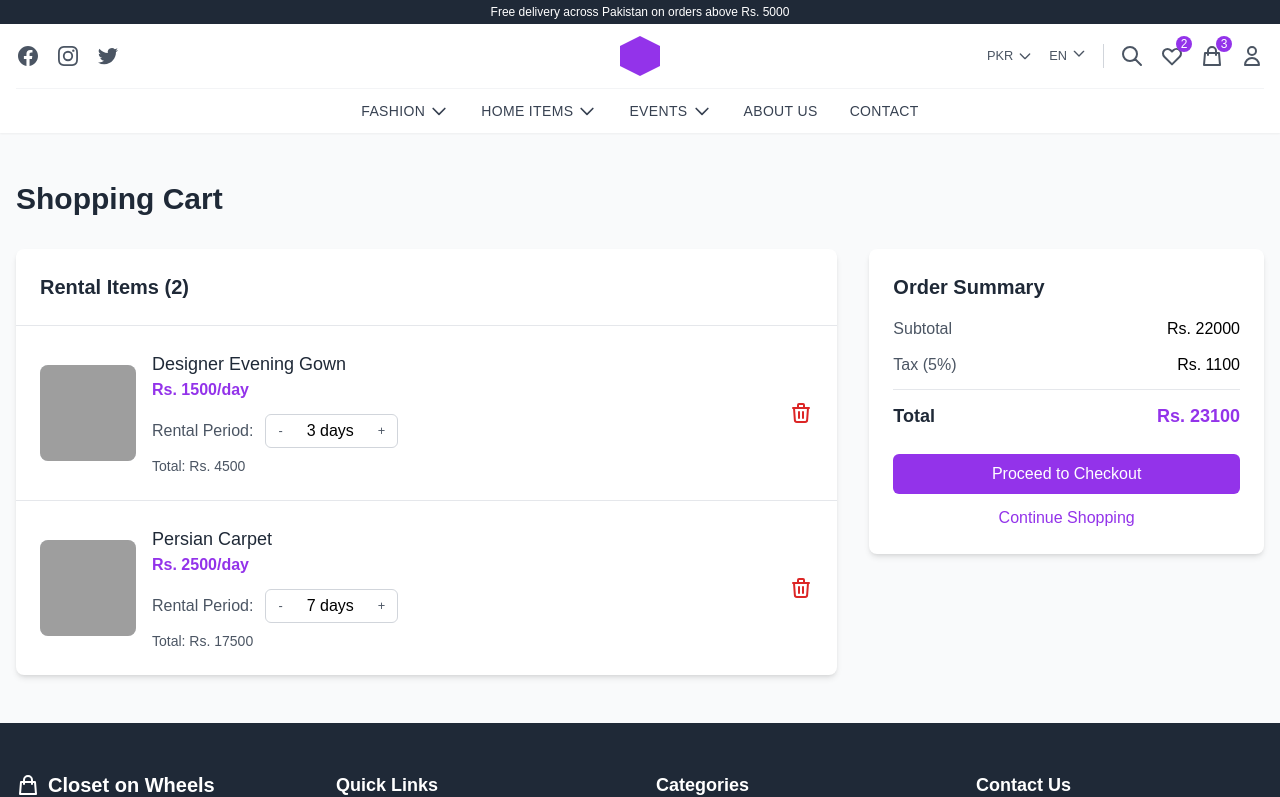
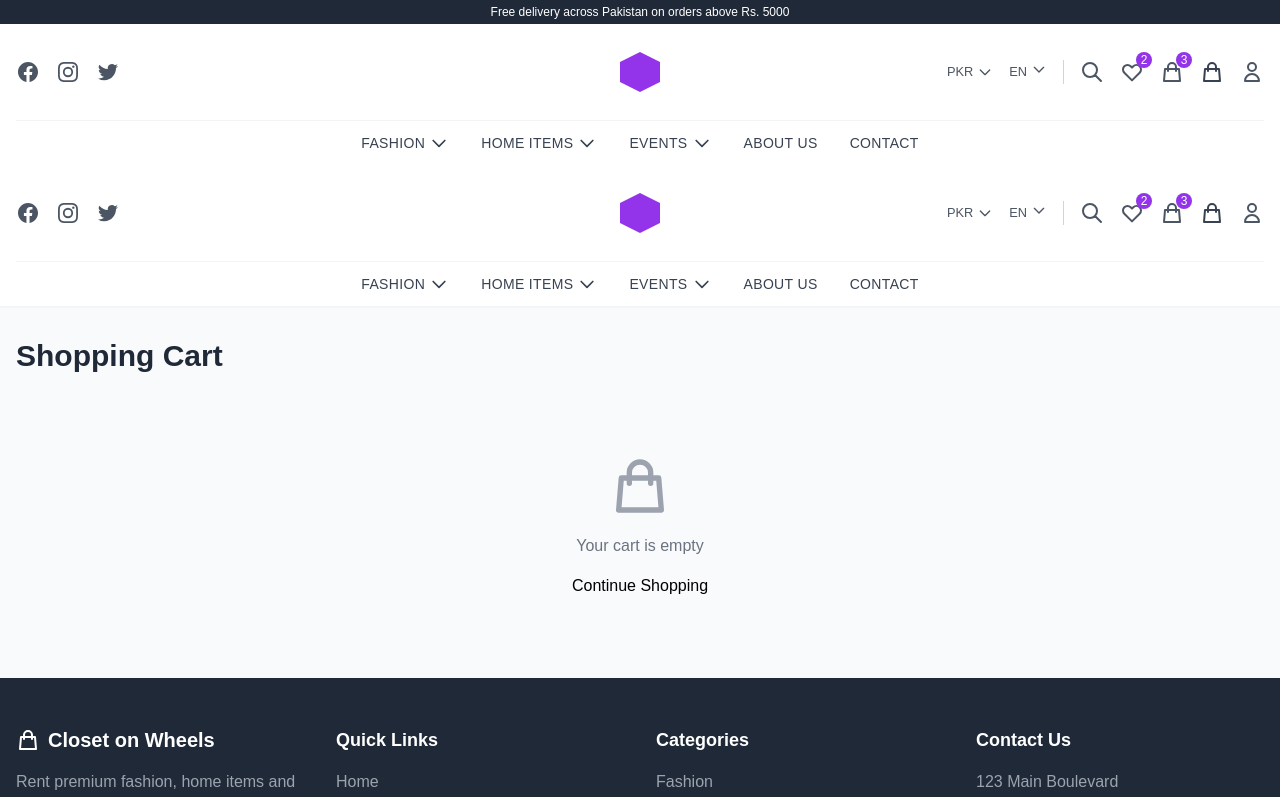
Before and after one commit to sobia-kanwal/closet-on-wheels, a Next.js app: page /cart in a window 1280 px wide. Shown: the top 797 px of the page. Built offline with nearby package versions, Linux system fonts and the light colour scheme; grey boxes are pictures that could not be loaded.

Commit message:
Dynamic checkout

```diff
--- a/components/MainHeader.js
+++ b/components/MainHeader.js
@@ -86,6 +86,29 @@ const MainHeader = () => {
     return () => {
       document.removeEventListener('mousedown', handleClickOutside);
     };
+  }, []);
+
+  const [cartItems, setCartItems] = useState([]);
+  const [cartCount, setCartCount] = useState(0);
+
+  // Fetch cart items from database
+  useEffect(() => {
+    const fetchCartItems = async () => {
+      try {
+        // In a real application, this would be an API call to your backend
+        // For demonstration, we'll use localStorage as a mock database
+        const savedCart = localStorage.getItem('cartItems');
+        if (savedCart) {
+          const items = JSON.parse(savedCart);
+          setCartItems(items);
+          setCartCount(items.reduce((total, item) => total + item.quantity, 0));
+        }
+      } catch (error) {
+        console.error('Error fetching cart items:', error);
+      }
+    };
+
+    fetchCartItems();
   }, []);
 
   const handleLogout = () => {
@@ -193,6 +216,18 @@ const MainHeader = () => {
               </svg>
               <span className="absolute -top-2 -right-2 bg-purple-600 text-white text-xs rounded-full h-4 w-4 flex items-center justify-center">3</span>
             </Link>
+          <Link href="/cart">
+            <a className="relative p-2 text-gray-700 hover:text-purple-600">
+              <svg className="w-6 h-6" fill="none" stroke="currentColor" viewBox="0 0 24 24" xmlns="http://www.w3.org/2000/svg">
+                <path strokeLinecap="round" strokeLinejoin="round" strokeWidth="2" d="M16 11V7a4 4 0 00-8 0v4M5 9h14l1 12H4L5 9z"></path>
+              </svg>
+              {cartCount > 0 && (
+                <span className="absolute top-0 right-0 bg-purple-600 text-white text-xs rounded-full h-5 w-5 flex items-center justify-center">
+                  {cartCount}
+                </span>
+              )}
+            </a>
+          </Link>
 
             {/* User Account or Login */}
             {user ? (
--- a/components/ProductCard.js
+++ b/components/ProductCard.js
@@ -2,6 +2,7 @@
 import { useState } from 'react';
 import Image from 'next/image';
 import Link from 'next/link';
+import AddToCartButton from '../components/AddToCartButton';
 
 const ProductCard = ({ product }) => {
   const [isLiked, setIsLiked] = useState(false);
@@ -63,9 +64,7 @@ const ProductCard = ({ product }) => {
         </div>
 
         <div className="flex space-x-2">
-          <button className="flex-1 bg-purple-600 text-white py-2 px-4 rounded hover:bg-purple-700 transition duration-300">
-            Rent Now
-          </button>
+                <AddToCartButton product={product} />
           <button className="bg-gray-200 text-gray-700 p-2 rounded hover:bg-gray-300 transition duration-300">
             <svg xmlns="http://www.w3.org/2000/svg" className="h-5 w-5" fill="none" viewBox="0 0 24 24" stroke="currentColor">
               <path strokeLinecap="round" strokeLinejoin="round" strokeWidth={2} d="M3 3h2l.4 2M7 13h10l4-8H5.4M7 13L5.4 5M7 13l-2.293 2.293c-.63.63-.184 1.707.707 1.707H17m0 0a2 2 0 100 4 2 2 0 000-4zm-8 2a2 2 0 11-4 0 2 2 0 014 0z" />
--- a/pages/cart.js
+++ b/pages/cart.js
@@ -1,156 +1,244 @@
-// pages/cart.js
-import { useState } from 'react';
+// pages/cart.js (updated Link components)
+import { useState, useEffect } from 'react';
 import Head from 'next/head';
 import Link from 'next/link';
+import MainHeader from '../components/MainHeader';
 
 const Cart = () => {
-  const [cartItems, setCartItems] = useState([
-    {
-      id: 1,
-      name: "Designer Evening Gown",
-      price: 1500,
-      image: "/images/products/evening-gown.jpg",
-      rentalDays: 3,
-      startDate: "2023-06-15",
-      endDate: "2023-06-18"
-    },
-    {
-      id: 2,
-      name: "Persian Carpet",
-      price: 2500,
-      image: "/images/products/persian-carpet.jpg",
-      rentalDays: 7,
-      startDate: "2023-06-20",
-      endDate: "2023-06-27"
-    }
-  ]);
+  const [cartItems, setCartItems] = useState([]);
+  const [loading, setLoading] = useState(true);
 
-  const updateRentalDays = (id, days) => {
-    if (days < 1) return;
-    setCartItems(cartItems.map(item =>
-      item.id === id ? {...item, rentalDays: days} : item
-    ));
+  // Fetch cart items from database
+  useEffect(() => {
+    const fetchCartItems = async () => {
+      try {
+        // In a real application, this would be an API call to your backend
+        const savedCart = localStorage.getItem('cartItems');
+        if (savedCart) {
+          setCartItems(JSON.parse(savedCart));
+        }
+        setLoading(false);
+      } catch (error) {
+        console.error('Error fetching cart items:', error);
+        setLoading(false);
+      }
+    };
+
+    fetchCartItems();
+  }, []);
+
+  const updateDays = (productId, days) => {
+    const daysValue = Math.max(1, parseInt(days) || 1);
+    const updatedCart = cartItems.map(item =>
+      item.id === productId
+        ? { ...item, days: daysValue, total: item.price * item.quantity * daysValue }
+        : item
+    );
+    setCartItems(updatedCart);
+    localStorage.setItem('cartItems', JSON.stringify(updatedCart));
   };
 
-  const removeItem = (id) => {
-    setCartItems(cartItems.filter(item => item.id !== id));
+  const updateQuantity = (productId, quantity) => {
+    const quantityValue = Math.max(1, parseInt(quantity) || 1);
+    const updatedCart = cartItems.map(item =>
+      item.id === productId
+        ? { ...item, quantity: quantityValue, total: item.price * quantityValue * item.days }
+        : item
+    );
+    setCartItems(updatedCart);
+    localStorage.setItem('cartItems', JSON.stringify(updatedCart));
   };
 
-  const subtotal = cartItems.reduce((total, item) => total + (item.price * item.rentalDays), 0);
-  const tax = subtotal * 0.05; // 5% tax
-  const total = subtotal + tax;
+  const removeFromCart = (productId) => {
+    const updatedCart = cartItems.filter(item => item.id !== productId);
+    setCartItems(updatedCart);
+    localStorage.setItem('cartItems', JSON.stringify(updatedCart));
+  };
+
+  const clearCart = () => {
+    setCartItems([]);
+    localStorage.removeItem('cartItems');
+  };
+
+  const getCartTotal = () => {
+    return cartItems.reduce((total, item) => total + item.total, 0);
+  };
+
+  const getCartItemsCount = () => {
+    return cartItems.reduce((count, item) => count + item.quantity, 0);
+  };
+
+  if (loading) {
+    return (
+      <>
+        <MainHeader />
+        <div className="min-h-screen flex items-center justify-center">
+          <div className="animate-spin rounded-full h-12 w-12 border-t-2 border-b-2 border-purple-500"></div>
+        </div>
+      </>
+    );
+  }
 
   return (
     <>
       <Head>
         <title>Shopping Cart - Closet on Wheels</title>
-        <meta name="description" content="Review your rental items" />
+        <meta name="description" content="Your shopping cart" />
       </Head>
 
-      <div className="container mx-auto px-4 py-12">
+      <MainHeader />
+
+      <div className="container mx-auto px-4 py-8">
         <h1 className="text-3xl font-bold mb-8 text-gray-800">Shopping Cart</h1>
 
         {cartItems.length === 0 ? (
           <div className="text-center py-12">
-            <svg xmlns="http://www.w3.org/2000/svg" className="h-24 w-24 mx-auto text-gray-400 mb-4" fill="none" viewBox="0 0 24 24" stroke="currentColor">
-              <path strokeLinecap="round" strokeLinejoin="round" strokeWidth={2} d="M3 3h2l.4 2M7 13h10l4-8H5.4M7 13L5.4 5M7 13l-2.293 2.293c-.63.63-.184 1.707.707 1.707H17m0 0a2 2 0 100 4 2 2 0 000-4zm-8 2a2 2 0 11-4 0 2 2 0 014 0z" />
+            <svg className="w-16 h-16 mx-auto text-gray-400" fill="none" stroke="currentColor" viewBox="0 0 24 24" xmlns="http://www.w3.org/2000/svg">
+              <path strokeLinecap="round" strokeLinejoin="round" strokeWidth="2" d="M16 11V7a4 4 0 00-8 0v4M5 9h14l1 12H4L5 9z"></path>
             </svg>
-            <h2 className="text-2xl font-semibold text-gray-700 mb-4">Your cart is empty</h2>
-            <p className="text-gray-600 mb-8">Start adding items to your cart to see them here</p>
-            <Link href="/" className="btn-primary inline-block">
+            <p className="mt-4 text-gray-500">Your cart is empty</p>
+            <Link href="/" className="mt-4 btn-outline inline-block">
               Continue Shopping
             </Link>
           </div>
         ) : (
           <div className="grid grid-cols-1 lg:grid-cols-3 gap-8">
             <div className="lg:col-span-2">
-              <div className="bg-white rounded-lg shadow-md overflow-hidden">
-                <div className="p-6 border-b border-gray-200">
-                  <h2 className="text-xl font-semibold text-gray-800">Rental Items ({cartItems.length})</h2>
-                </div>
+              <div className="bg-white rounded-lg shadow-md p-6">
+                <div className="flow-root">
+                  <ul className="-my-6 divide-y divide-gray-200">
+                    {cartItems.map(item => (
+                      <li key={item.id} className="py-6 flex">
+                        <div className="flex-shrink-0 w-24 h-24 bg-gray-200 rounded-md overflow-hidden flex items-center justify-center">
+                          <div className="w-full h-full bg-gradient-to-br from-purple-100 to-blue-100 flex items-center justify-center">
+                            <span className="text-gray-500 text-xs">Product Image</span>
+                          </div>
+                        </div>
 
-                <div className="divide-y divide-gray-200">
-                  {cartItems.map(item => (
-                    <div key={item.id} className="p-6 flex flex-col sm:flex-row items-start sm:items-center">
-                      <div className="flex-shrink-0 w-24 h-24 bg-gray-200 rounded-lg overflow-hidden mr-4">
-                        <img src={item.image} alt={item.name} className="w-full h-full object-cover" />
-                      </div>
+                        <div className="ml-4 flex-1 flex flex-col">
+                          <div>
+                            <div className="flex justify-between text-base font-medium text-gray-900">
+                              <h3>{item.name}</h3>
+                              <p className="ml-4">Rs. {item.total.toLocaleString()}</p>
+                            </div>
+                            <p className="mt-1 text-sm text-gray-500">Rs. {item.price.toLocaleString()} / day</p>
+                          </div>
+                          <div className="flex-1 flex items-end justify-between text-sm">
+                            <div className="flex flex-col space-y-2">
+                              <div className="flex items-center">
+                                <label className="mr-2 text-gray-700">Days:</label>
+                                <input
+                                  type="number"
+                                  min="1"
+                                  value={item.days}
+                                  onChange={(e) => updateDays(item.id, e.target.value)}
+                                  className="w-16 p-1 border border-gray-300 rounded"
+                                />
+                              </div>
 
-                      <div className="flex-grow mt-4 sm:mt-0">
-                        <h3 className="text-lg font-medium text-gray-800">{item.name}</h3>
-                        <p className="text-purple-600 font-semibold">Rs. {item.price}/day</p>
+                              <div className="flex items-center">
+                                <label className="mr-2 text-gray-700">Qty:</label>
+                                <input
+                                  type="number"
+                                  min="1"
+                                  value={item.quantity}
+                                  onChange={(e) => updateQuantity(item.id, e.target.value)}
+                                  className="w-16 p-1 border border-gray-300 rounded"
+                                />
+                              </div>
+                            </div>
 
-                        <div className="mt-3 flex items-center">
-                          <span className="text-gray-600 mr-3">Rental Period:</span>
-                          <div className="flex items-center border border-gray-300 rounded-md">
                             <button
-                              onClick={() => updateRentalDays(item.id, item.rentalDays - 1)}
-                              className="px-3 py-1 text-gray-600 hover:bg-gray-100"
+                              onClick={() => removeFromCart(item.id)}
+                              className="font-medium text-red-600 hover:text-red-500"
                             >
-                              -
-                            </button>
-                            <span className="px-3 py-1">{item.rentalDays} days</span>
-                            <button
-                              onClick={() => updateRentalDays(item.id, item.rentalDays + 1)}
-                              className="px-3 py-1 text-gray-600 hover:bg-gray-100"
-                            >
-                              +
+                              Remove
                             </button>
                           </div>
                         </div>
+                      </li>
+                    ))}
+                  </ul>
+                </div>
+              </div>
 
-                        <div className="mt-2 text-sm text-gray-600">
-                          <span>Total: Rs. {item.price * item.rentalDays}</span>
-                        </div>
-                      </div>
-
-                      <button
-                        onClick={() => removeItem(item.id)}
-                        className="mt-4 sm:mt-0 text-red-600 hover:text-red-800"
-                      >
-                        <svg xmlns="http://www.w3.org/2000/svg" className="h-6 w-6" fill="none" viewBox="0 0 24 24" stroke="currentColor">
-                          <path strokeLinecap="round" strokeLinejoin="round" strokeWidth={2} d="M19 7l-.867 12.142A2 2 0 0116.138 21H7.862a2 2 0 01-1.995-1.858L5 7m5 4v6m4-6v6m1-10V4a1 1 0 00-1-1h-4a1 1 0 00-1 1v3M4 7h16" />
-                        </svg>
-                      </button>
-                    </div>
-                  ))}
-                </div>
+              <div className="mt-4">
+                <button
+                  onClick={clearCart}
+                  className="btn-outline w-full text-center"
+                >
+                  Clear Cart
+                </button>
               </div>
             </div>
 
-            <div className="lg:col-span-1">
+            <div>
               <div className="bg-white rounded-lg shadow-md p-6 sticky top-4">
-                <h2 className="text-xl font-semibold text-gray-800 mb-4">Order Summary</h2>
+                <h2 className="text-xl font-semibold mb-4 text-gray-800">Order Summary</h2>
 
-                <div className="space-y-3 mb-6">
+                <div className="space-y-4 mb-6">
                   <div className="flex justify-between">
-                    <span className="text-gray-600">Subtotal</span>
-                    <span className="font-medium">Rs. {subtotal}</span>
+                    <span className="text-gray-600">Subtotal ({getCartItemsCount()} items)</span>
+                    <span className="font-medium">Rs. {getCartTotal().toLocaleString()}</span>
                   </div>
 
                   <div className="flex justify-between">
                     <span className="text-gray-600">Tax (5%)</span>
-                    <span className="font-medium">Rs. {tax}</span>
+                    <span className="font-medium">Rs. {(getCartTotal() * 0.05).toLocaleString()}</span>
                   </div>
 
                   <div className="flex justify-between border-t border-gray-200 pt-3">
                     <span className="text-lg font-semibold text-gray-800">Total</span>
-                    <span className="text-lg font-semibold text-purple-600">Rs. {total}</span>
+                    <span className="text-lg font-semibold text-purple-600">
+                      Rs. {(getCartTotal() * 1.05).toLocaleString()}
+                    </span>
                   </div>
                 </div>
 
-                <Link href="/checkout" className="btn-primary w-full text-center block py-3">
+                <Link href="/checkout" className="btn-primary w-full text-center block">
                   Proceed to Checkout
                 </Link>
 
-                <Link href="/" className="mt-3 text-center text-purple-600 hover:text-purple-800 block">
-                  Continue Shopping
-                </Link>
+                <div className="mt-4 flex justify-center text-sm text-center text-gray-500">
+                  <Link href="/" className="text-purple-600 font-medium hover:text-purple-500">
+                    Continue Shopping
+                  </Link>
+                </div>
               </div>
             </div>
           </div>
         )}
       </div>
+
+      <style jsx>{`
+        .btn-primary {
+          display: block;
+          background-color: #8b5cf6;
+          color: white;
+          font-weight: 600;
+          padding: 0.75rem 1rem;
+          border-radius: 0.375rem;
+          transition: background-color 0.2s;
+          text-align: center;
+        }
+        .btn-primary:hover {
+          background-color: #7c3aed;
+        }
+        .btn-outline {
+          display: block;
+          background-color: white;
+          color: #8b5cf6;
+          font-weight: 600;
+          padding: 0.75rem 1rem;
+          border-radius: 0.375rem;
+          border: 1px solid #8b5cf6;
+          transition: all 0.2s;
+          text-align: center;
+        }
+        .btn-outline:hover {
+          background-color: #f5f3ff;
+        }
+      `}</style>
     </>
   );
 };
--- a/pages/checkout.js
+++ b/pages/checkout.js
@@ -26,43 +26,30 @@ const Checkout = () => {
   const [orderTotal, setOrderTotal] = useState(0);
   const [taxAmount, setTaxAmount] = useState(0);
 
-  // Load cart items on component mount
+  // Load cart items from localStorage
   useEffect(() => {
     const loadCartItems = () => {
       try {
-        // In a real app, this would come from your cart state, context, or API
-        const items = [
-          {
-            id: 'prod_001',
-            name: 'Designer Evening Gown',
-            image: '/images/products/evening-gown.jpg',
-            price: 1500,
-            days: 3,
-            total: 4500
-          },
-          {
-            id: 'prod_002',
-            name: 'Persian Carpet',
-            image: '/images/products/persian-carpet.jpg',
-            price: 2500,
-            days: 7,
-            total: 17500
-          }
-        ];
+        const savedCart = localStorage.getItem('cartItems');
+        if (savedCart) {
+          const items = JSON.parse(savedCart);
+          setCartItems(items);
 
-        setCartItems(items);
-        const subtotal = items.reduce((sum, item) => sum + item.total, 0);
-        const tax = subtotal * 0.05; // 5% tax
+          const subtotal = items.reduce((sum, item) => sum + item.total, 0);
+          const tax = subtotal * 0.05; // 5% tax
 
-        setOrderTotal(subtotal + tax);
-        setTaxAmount(tax);
+          setOrderTotal(subtotal + tax);
+          setTaxAmount(tax);
+        }
       } catch (error) {
         console.error('Error loading cart items:', error);
+        // Redirect to home if no cart items
+        router.push('/');
       }
     };
 
     loadCartItems();
-  }, []);
+  }, [router]);
 
   const handleInputChange = (e) => {
     const { name, value } = e.target;
@@ -114,11 +101,43 @@ const Checkout = () => {
     return Object.keys(newErrors).length === 0;
   };
 
-  // Mock payment processing - always succeeds
-  const processPayment = async () => {
+  const processOrder = async () => {
+    // In a real app, this would call your API
     return new Promise((resolve) => {
       setTimeout(() => {
-        resolve(true); // Always return success
+        // Generate a unique order ID
+        const orderId = `ORD-${Date.now()}-${Math.floor(1000 + Math.random() * 9000)}`;
+
+        // Create order object
+        const order = {
+          orderId,
+          customer: {
+            firstName: formData.firstName,
+            lastName: formData.lastName,
+            email: formData.email,
+            phone: formData.phone,
+            address: formData.address,
+            city: formData.city
+          },
+          items: cartItems,
+          subtotal: orderTotal - taxAmount,
+          tax: taxAmount,
+          delivery: formData.paymentMethod === 'cash' ? 100 : 0,
+          total: formData.paymentMethod === 'cash' ? orderTotal + 100 : orderTotal,
+          paymentMethod: formData.paymentMethod,
+          orderDate: new Date().toISOString(),
+          status: 'confirmed'
+        };
+
+        // Save order to localStorage (in a real app, this would be sent to your backend)
+        const orders = JSON.parse(localStorage.getItem('orders') || '[]');
+        orders.push(order);
+        localStorage.setItem('orders', JSON.stringify(orders));
+
+        // Clear the cart
+        localStorage.removeItem('cartItems');
+
+        resolve(orderId);
       }, 2000);
     });
   };
@@ -138,18 +157,11 @@ const Checkout = () => {
     setIsProcessing(true);
 
     try {
-      // Process payment (always succeeds in this implementation)
-      await processPayment();
-
-      // Generate order ID
-      const orderId = `ORD-${Date.now()}-${Math.floor(1000 + Math.random() * 9000)}`;
-
-      // Redirect to confirmation page with order ID
+      const orderId = await processOrder();
       router.push(`/order-confirmation?orderId=${orderId}`);
     } catch (error) {
-      // This should never happen with our always-succeeding payment processing
-      console.error('Unexpected error:', error);
-      alert('An unexpected error occurred. Please try again.');
+      console.error('Order processing error:', error);
+      alert('Order processing failed. Please try again.');
     } finally {
       setIsProcessing(false);
     }
@@ -182,6 +194,24 @@ const Checkout = () => {
       cardNumber: formattedValue
     });
   };
+
+  // Redirect if cart is empty
+  if (cartItems.length === 0) {
+    return (
+      <div className="min-h-screen flex items-center justify-center">
+        <div className="text-center">
+          <h1 className="text-2xl font-bold text-gray-800 mb-4">Your cart is empty</h1>
+          <p className="text-gray-600 mb-6">Add some items to your cart before checking out.</p>
+          <button
+            onClick={() => router.push('/')}
+            className="btn-primary py-2 px-6"
+          >
+            Continue Shopping
+          </button>
+        </div>
+      </div>
+    );
+  }
 
   return (
     <>
@@ -471,7 +501,7 @@ const Checkout = () => {
 
               <div className="space-y-4 mb-6">
                 <div className="flex justify-between">
-                  <span className="text-gray-600">Subtotal ({cartItems.length} items)</span>
+                  <span className="text-gray-600">Subtotal ({cartItems.reduce((sum, item) => sum + item.quantity, 0)} items)</span>
                   <span className="font-medium">Rs. {(orderTotal - taxAmount).toLocaleString()}</span>
                 </div>
 
@@ -501,12 +531,15 @@ const Checkout = () => {
                 <div className="space-y-3">
                   {cartItems.map(item => (
                     <div key={item.id} className="flex items-center">
-                      <div className="w-12 h-12 bg-gray-200 rounded-md overflow-hidden mr-3">
-                        <img src={item.image} alt={item.name} className="w-full h-full object-cover" />
+                      <div className="w-12 h-12 bg-gray-200 rounded-md overflow-hidden mr-3 flex items-center justify-center">
+                        <div className="w-full h-full bg-gradient-to-br from-purple-100 to-blue-100 flex items-center justify-center">
+                          <span className="text-gray-500 text-xs">Image</span>
+                        </div>
                       </div>
                       <div className="flex-grow">
                         <p className="text-sm font-medium text-gray-800">{item.name}</p>
                         <p className="text-sm text-gray-600">{item.days} days × Rs. {item.price.toLocaleString()}</p>
+                        <p className="text-sm text-gray-600">Qty: {item.quantity}</p>
                       </div>
                       <span className="font-medium">Rs. {item.total.toLocaleString()}</span>
                     </div>
--- a/pages/index.js
+++ b/pages/index.js
@@ -190,7 +190,7 @@ export async function getServerSideProps() {
       name: "Sound System",
       price: 20000,
       rentalPrice: 2500,
-      image: "https://unsplash.com/photos/microphone-on-dj-controller-ZY7fuakuXJ0",
+      image: "https://images.unsplash.com/photo-1596726895343-5b1f4b5b276d?ixlib=rb-4.0.3&ixid=M3wxMjA3fDB8MHxzZWFyY2h8Mnx8c291bmQlMjBzeXN0ZW18ZW58MHx8MHx8fDA%3D&auto=format&fit=crop&w=500&q=60",
       category: "events",
       location: "Islamabad"
     },
```
Also changed, not shown: components/AddToCartButton.js (added, +56 -0 lines), pages/order-confirmation.js (+77 -32 lines).
